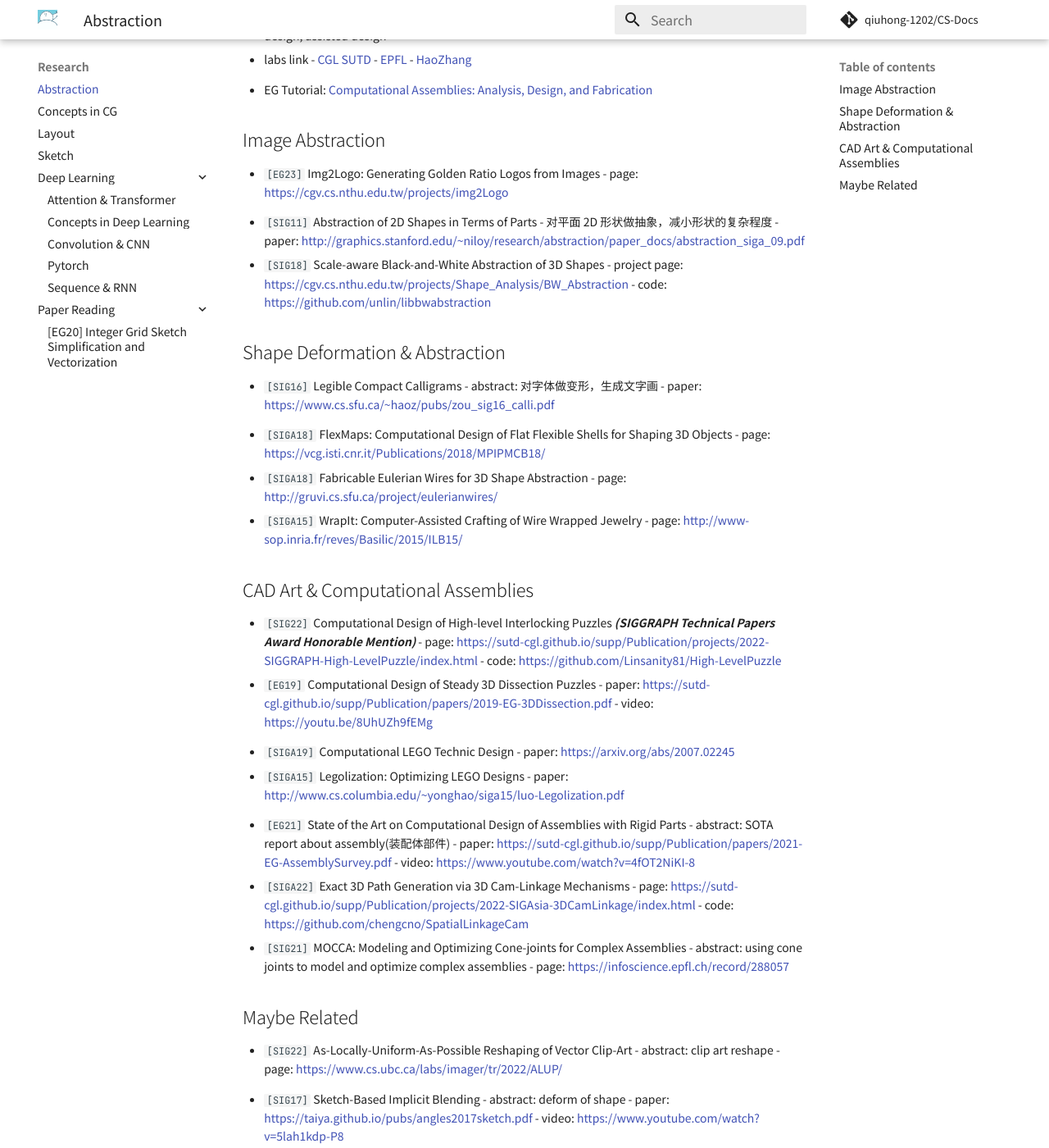
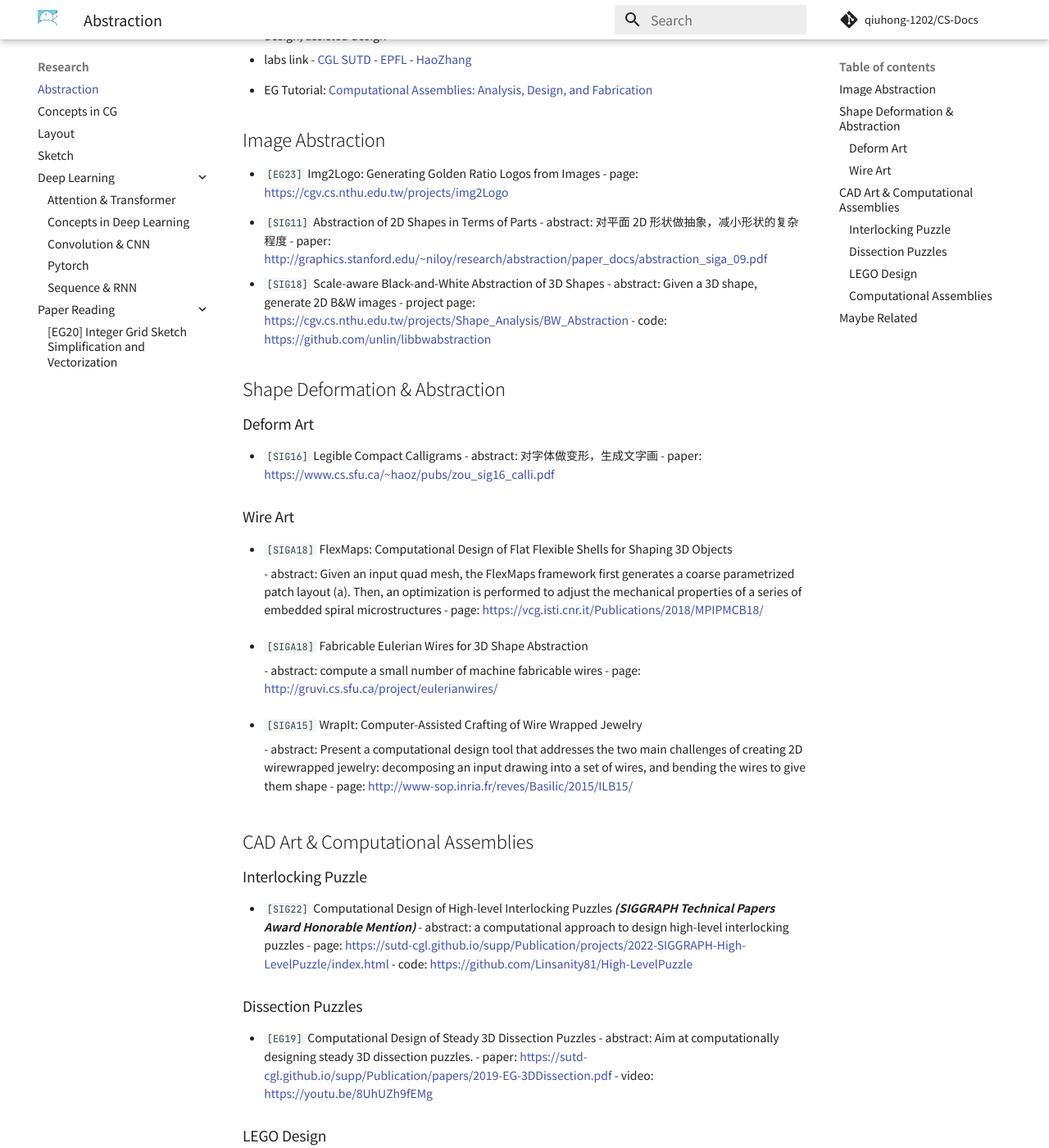
Before and after one commit to QiuHong-1202/CS-Document, an MkDocs documentation site: the page built from docs/Research/Abstraction.md, in a window 1280 px wide and 1400 px high, scrolled down 253 px. Shown: the whole window at 82% size. Built offline with MkDocs 1.6.1 and Material for MkDocs 9.7.7, drawn with Linux system fonts in a browser that asks for light colours; nearby versions of some CDN libraries; comment, search, counter and statistics services are not loaded; some of the changed text lies outside the part shown.

Commit message:
docs: add simple abstract to paper

```diff
--- a/docs/Research/Abstraction.md
+++ b/docs/Research/Abstraction.md
@@ -14,47 +14,72 @@
     - page: https://cgv.cs.nthu.edu.tw/projects/img2Logo
 
 - `[SIG11]` Abstraction of 2D Shapes in Terms of Parts
-    - 对平面 2D 形状做抽象，减小形状的复杂程度
+    - abstract: 对平面 2D 形状做抽象，减小形状的复杂程度
     - paper: http://graphics.stanford.edu/~niloy/research/abstraction/paper_docs/abstraction_siga_09.pdf
 - `[SIG18]`  Scale-aware Black-and-White Abstraction of 3D Shapes
+    - abstract: Given a 3D shape, generate 2D B&W images
     - project page: https://cgv.cs.nthu.edu.tw/projects/Shape_Analysis/BW_Abstraction
     - code: https://github.com/unlin/libbwabstraction
 
 
 ## Shape Deformation & Abstraction
 
+### Deform Art
+
 - `[SIG16]` Legible Compact Calligrams
     - abstract: 对字体做变形，生成文字画
     - paper: https://www.cs.sfu.ca/~haoz/pubs/zou_sig16_calli.pdf
 
-
+### Wire Art
 
 
 - `[SIGA18]` FlexMaps: Computational Design of Flat Flexible Shells for Shaping 3D Objects
+
+    - abstract: Given an input quad mesh, the FlexMaps framework first generates a coarse parametrized patch layout (a). Then, an optimization is performed to adjust the mechanical properties of a series of embedded spiral microstructures
     - page: https://vcg.isti.cnr.it/Publications/2018/MPIPMCB18/
+
 - `[SIGA18]` Fabricable Eulerian Wires for 3D Shape Abstraction
+
+    - abstract: compute a small number of machine fabricable wires
     - page: http://gruvi.cs.sfu.ca/project/eulerianwires/
+
 - `[SIGA15]` WrapIt: Computer-Assisted Crafting of Wire Wrapped Jewelry
+
+    - abstract: Present a computational design tool that addresses the two main challenges of creating 2D wirewrapped jewelry: decomposing an input drawing into a set of wires, and bending the wires to give them shape
     - page: http://www-sop.inria.fr/reves/Basilic/2015/ILB15/
+
 
 ## CAD Art & Computational Assemblies
 
+### Interlocking Puzzle
+
 - `[SIG22]` Computational Design of High-level Interlocking Puzzles ***(SIGGRAPH Technical Papers Award Honorable Mention)***
+    - abstract: a computational approach to design high-level interlocking puzzles
     - page: https://sutd-cgl.github.io/supp/Publication/projects/2022-SIGGRAPH-High-LevelPuzzle/index.html
     - code: https://github.com/Linsanity81/High-LevelPuzzle
+
+### Dissection Puzzles
+
 - `[EG19]` Computational Design of Steady 3D Dissection Puzzles
+    - abstract: Aim at computationally designing steady 3D dissection puzzles.
     - paper: https://sutd-cgl.github.io/supp/Publication/papers/2019-EG-3DDissection.pdf
     - video: https://youtu.be/8UhUZh9fEMg
 
-
+### LEGO Design
 
 
 - `[SIGA19]` Computational LEGO Technic Design
+
+    - abstract: automatically compute LEGO Technic models from user input sketches
     - paper: https://arxiv.org/abs/2007.02245
+
 - `[SIGA15]` Legolization: Optimizing LEGO Designs
+
+    - abstract: a layout refinement algorithm, iteratively improve the weak portion of structure, generate LEGO structure from 3D model
     - paper: http://www.cs.columbia.edu/~yonghao/siga15/luo-Legolization.pdf
 
 
+### Computational Assemblies
 
 
 - `[EG21]` State of the Art on Computational Design of Assemblies with Rigid Parts
@@ -95,3 +120,9 @@
     - page: https://sutd-cgl.github.io/supp/Publication/projects/2017-SIGAsia-Wind-upToy/index.htm
 - `[SIGA15]` Interactive surface design with interlocking elements
     - paper: http://www-labs.iro.umontreal.ca/~bernhard/PDF/InterlockingElements.pdf
+- `[SIG14]` Designing Inflatable Structures
+    - abstract: 输入 3D 模型，制造可充气物体
+    - paper: https://studios.disneyresearch.com/wp-content/uploads/2019/03/Designing-Inflatable-Structures.pdf
+- `[SIG07]` Plushie: An Interactive Design System for Plush Toys
+    - abstract: 3D 模型制造毛绒玩具
+    - paper: https://www.is.ocha.ac.jp/~yuki/papers/plushie_siggraph07.pdf
```
